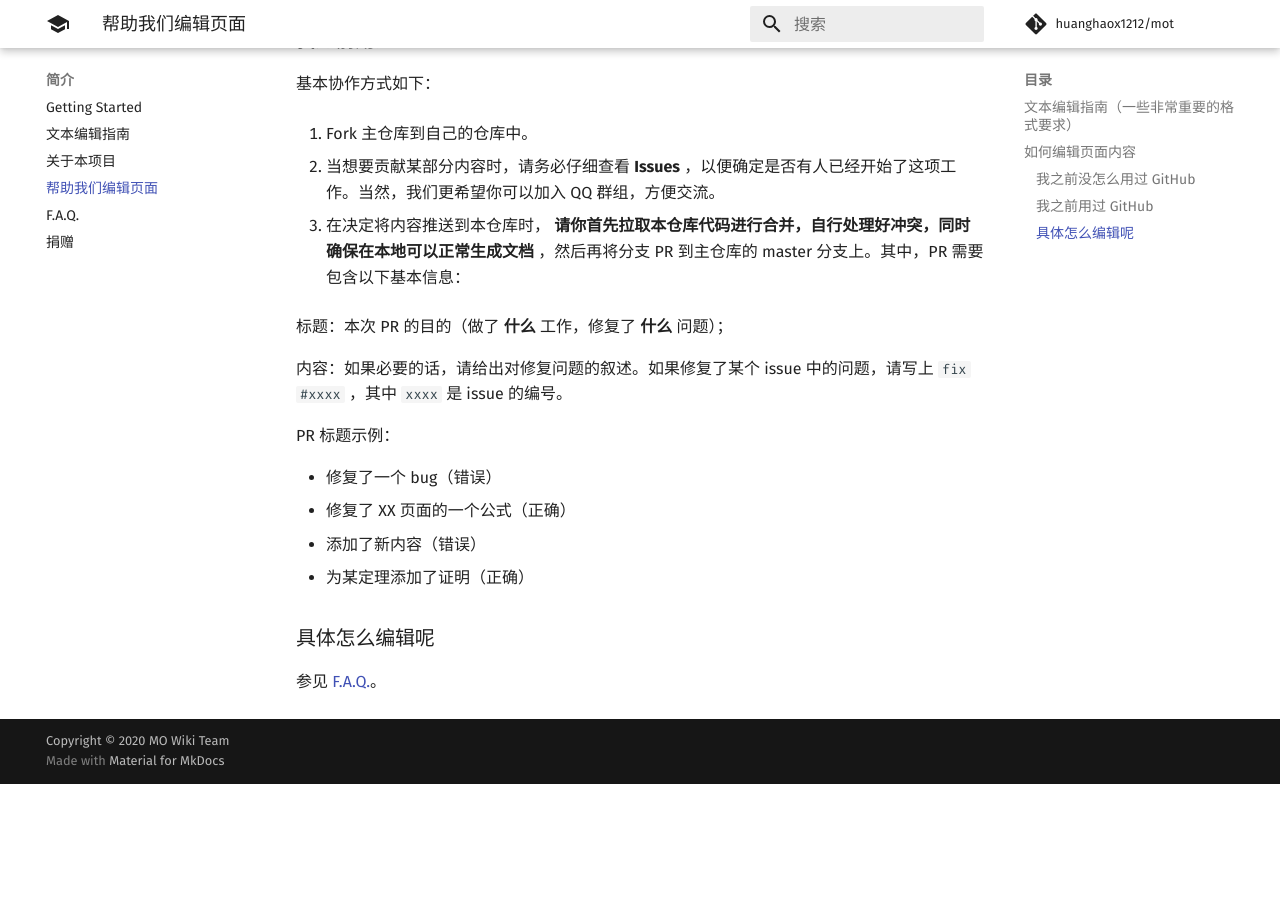
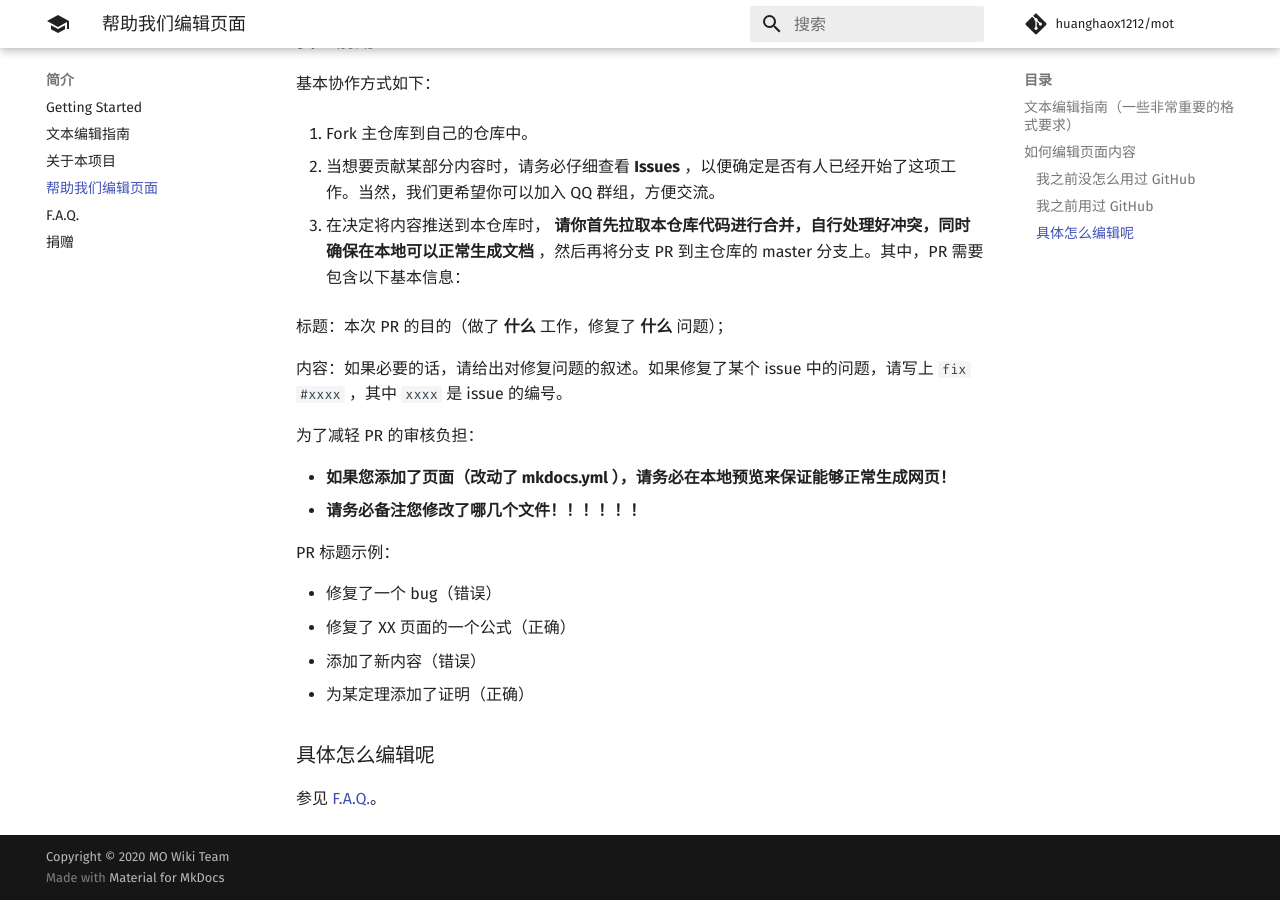
Before and after one commit to huanghaox1212/mot, an MkDocs documentation site: the page built from docs/intro/htc.md, in a window 1280 px wide and 900 px high, scrolled down 969 px. Built offline with MkDocs 1.6.1 and Material for MkDocs 9.7.7, drawn with Linux system fonts in a browser that asks for light colours; comment, search, counter and statistics services are not loaded; before the commit the page ends 1753 px from its top, so only the background shows below that.

Commit message:
Add files via upload

```diff
--- a/docs/intro/htc.md
+++ b/docs/intro/htc.md
@@ -3,7 +3,7 @@
 
 ## 文本编辑指南（一些非常重要的格式要求）
 
-请务必观看 [文本编辑指南](./latex.md) ！
+请务必确保您观看了 [文本编辑指南](./latex.md) ！
 
 ## 如何编辑页面内容
 
@@ -38,6 +38,11 @@
 
    内容：如果必要的话，请给出对修复问题的叙述。如果修复了某个 issue 中的问题，请写上 `fix #xxxx` ，其中 `xxxx` 是 issue 的编号。
 
+   为了减轻 PR 的审核负担：
+
+   - **如果您添加了页面（改动了 mkdocs.yml ），请务必在本地预览来保证能够正常生成网页！**
+   - **请务必备注您修改了哪几个文件！！！！！！**
+
 PR 标题示例：
 
 - 修复了一个 bug（错误）
```
Also changed, not shown: docs/edit-landing.md (+6 -0 lines), site/edit-landing/index.html, site/intro/htc/index.html, site/search/search_index.json, 1 other file.
